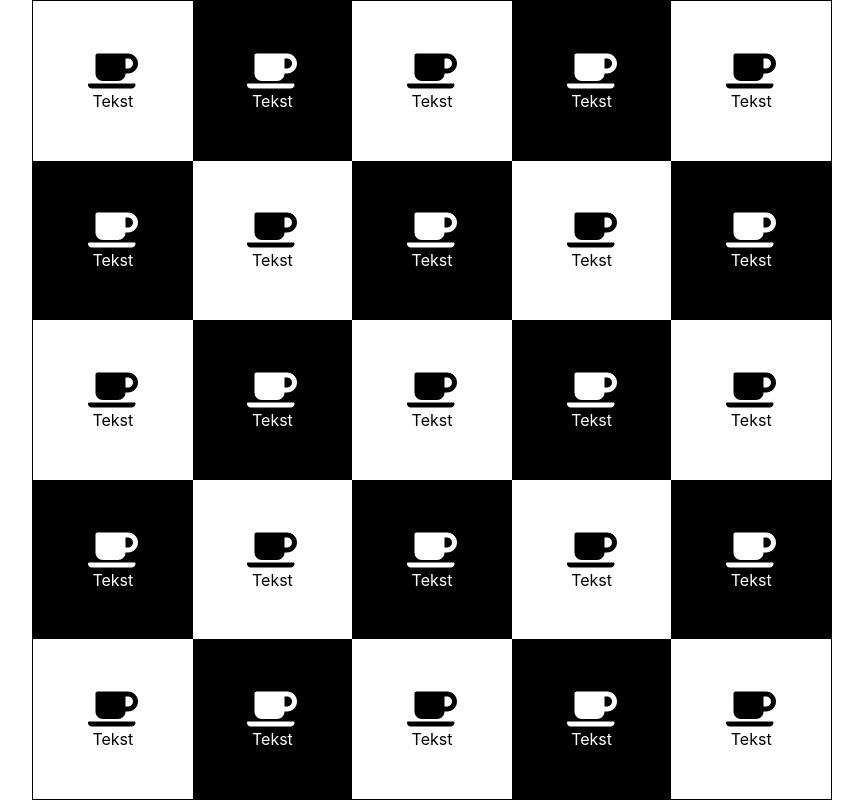
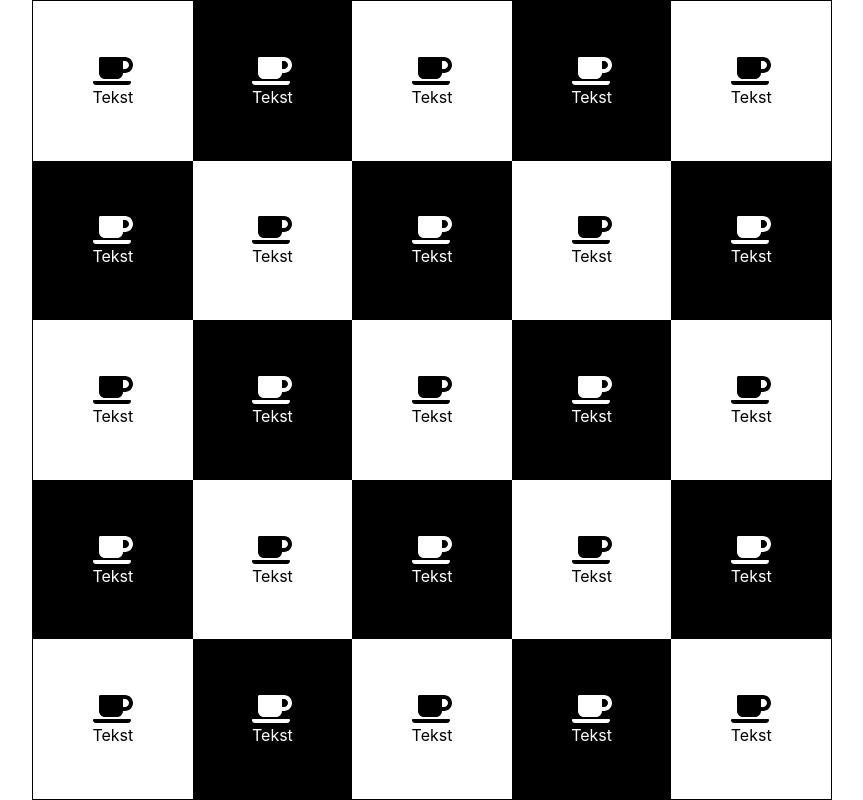
Before and after one commit to shurako/Szachownica, a React (Create React App) app: page / in a window 1280 px wide. Shown: the whole page, without its empty margins (208-1071 px from the left). Built offline with nearby package versions, Linux system fonts and the light colour scheme.

Commit message:
smaller icon fontsize

```diff
--- a/src/Square.js
+++ b/src/Square.js
@@ -19,7 +19,7 @@ function Square() {
 
     return (
         <div style = {squareStyle} className="square" >
-            <FontAwesomeIcon style = {{fontSize: '2.5em'}} icon={faCoffee} />
+            <FontAwesomeIcon style = {{fontSize: '2em'}} icon={faCoffee} />
             <p>Tekst</p>
         </div>
     )
```
